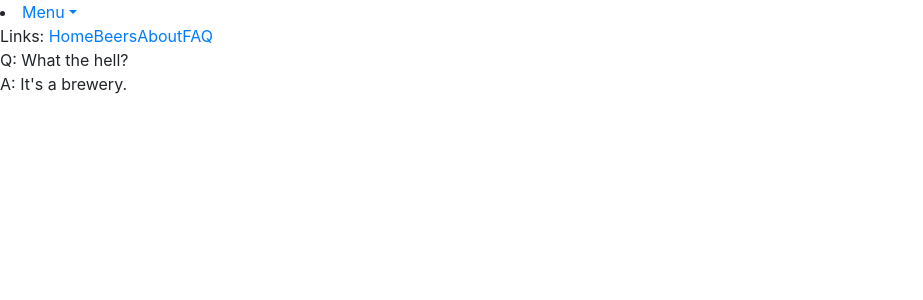
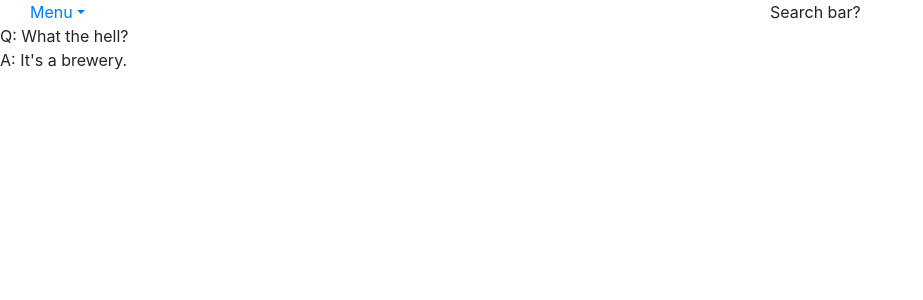
Before and after one commit to fargofallout/fakebrewery, a Flask app: page /faq/ in a window 1280 px wide. Shown: the top 300 px of the page, without its empty margins (0-923 px from the left). Run offline with Flask 2, Linux system fonts and the light colour scheme; some libraries are stand-ins or nearby versions.

Commit message:
I hate dealing with css

```diff
--- a/fakebrewery/app.py
+++ b/fakebrewery/app.py
@@ -12,7 +12,6 @@ sys.path.insert(0, folder)
 # print(f"environ: {os.environ}")
 
 import fakebrewery.db.db_utils as db_utils
-
 
 app = flask.Flask(__name__, instance_relative_config=True)
 
--- /dev/null
+++ b/fakebrewery/static/styles.css
@@ -0,0 +1,13 @@
+.dropdown:hover .dropdown-menu {
+    display: block;
+}
+
+.row {
+    margin-right: 0px;
+    margin-left: 0px;
+}
+
+body > .container {
+    margin-left: 0px;
+    margin-right: 0px;
+}
--- a/fakebrewery/templates/base.html
+++ b/fakebrewery/templates/base.html
@@ -8,7 +8,7 @@
 		{% block title %}{% endblock %}
 	</title>
 	<link rel="stylesheet" type="text/css" href="{{ url_for('static', filename='bootstrap.min.css') }}">
-	<!-- <link rel="stylesheet" type="text/css" href="/static/"> -->
+	<link rel="stylesheet" type="text/css" href="/static/styles.css">
 	<!-- <script type="text/javascript" src="{{ url_for('static', filename='jquery.js') }}"> </script> -->
 	<!-- <script type="text/javascript" src="{{ url_for('static', filename='bootstrap.js') }}"> </script> -->
 
@@ -16,13 +16,27 @@
 
 <body>
 	<!-- navbar -->
-	<li class="dropdown">
-		<a href="#" data-toggle="dropdown" class="dropdown-toggle">Menu<b class="caret"></b></a>
-		<ul class="dropdown-menu">
-			<li>Item 1</li>
-		</ul>
-	</li>
-	Links: <a href="/home">Home</a><a href="/beers">Beers</a><a href="/about">About</a><a href="/faq">FAQ</a><br>
+	<div class="container">
+		<div class="row">
+			<div class="col-sm">
+				<span class="dropdown">
+					<a href="#" data-toggle="dropdown" class="dropdown-toggle">Menu<b class="caret"></b></a>
+					<ul class="dropdown-menu">
+						<li><a href="/home">Home</a></li>
+						<li><a href="/about">About</a></li>
+						<li><a href="/faq">FAQ</a></li>
+						<li><a href="#">Blog</a></li>
+					</ul>
+				</span>
+			</div>
+			<div class="col-sm">
+				<!-- placeholder -->
+			</div>
+			<div class="col-sm">
+				Search bar?
+			</div>
+		</div>
+	</div>
 	</nav>
 	{% block body %}
 	{% endblock %}
```
Also changed, not shown: 1 other file.
